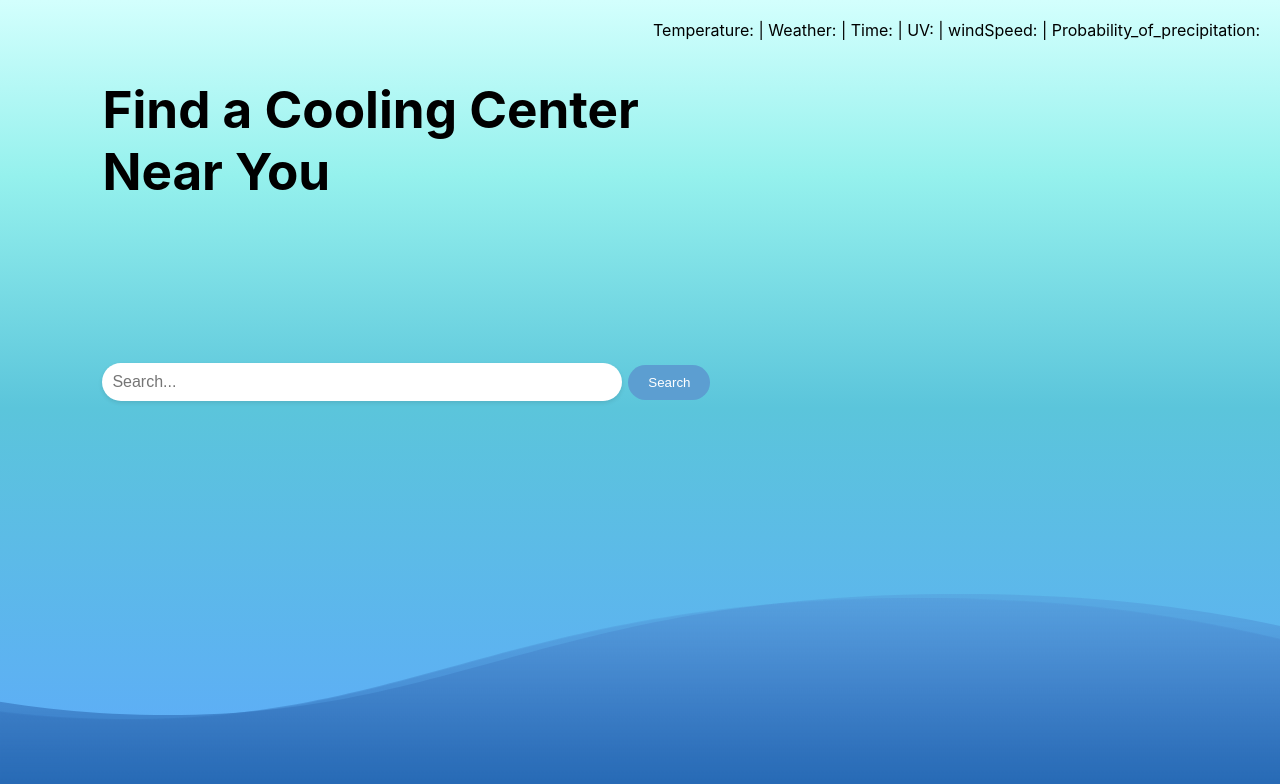
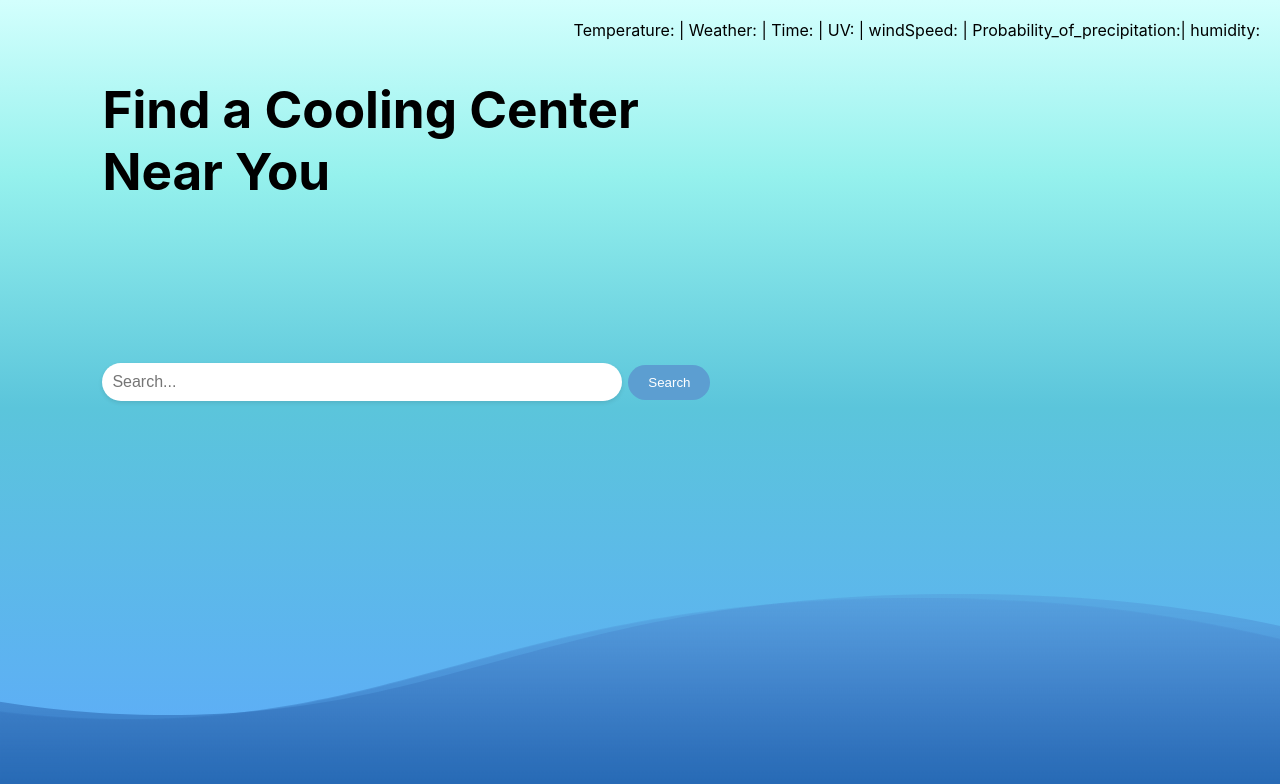
Before and after one commit to JeremyCanDoIt/cooling-center, a React (Create React App) app: page / in a window 1280 px wide. Shown: the top 784 px of the page. Built offline with nearby package versions, Linux system fonts and the light colour scheme; no server answers.

Commit message:
humidity

```diff
--- a/src/HomePage.js
+++ b/src/HomePage.js
@@ -52,13 +52,13 @@ const weatherCodeMap = {
 function HomePage() {
   const navigate = useNavigate();
   const [searchTerm, setSearchTerm] = useState('');
-  const [weather, setWeather] = useState({ temp: '', condition: '', time: '' , uv:'', windSpeed:'', Probability_of_precipitation:''});
+  const [weather, setWeather] = useState({ temp: '', condition: '', time: '' , uv:'', windSpeed:'', Probability_of_precipitation:'', humidity:''});
 
   useEffect(() => {
     const fetchWeather = async () => {
       try {
         const response = await fetch(
-          'https://api.tomorrow.io/v4/weather/realtime?location=LA&apikey=KhFP3byInIHIGi5oeDWUywBFECUoDFRR'
+          'https://api.tomorrow.io/v4/weather/realtime?location=Irvine&apikey=KhFP3byInIHIGi5oeDWUywBFECUoDFRR'
         );
         const data = await response.json();
 
@@ -76,7 +76,8 @@ function HomePage() {
             time: new Date(data.data.time).toLocaleTimeString(),
             uv: uvcodemap[currentData.uvIndex],
             windSpeed:`${currentData.windSpeed} m/s`,
-            Probability_of_precipitation:`${currentData.precipitationProbability} %`
+            Probability_of_precipitation:`${currentData.precipitationProbability} %`,
+            humidity:`${currentData.humidity} %`
           });
         }
       } catch (error) {
@@ -114,7 +115,7 @@ function HomePage() {
       </div>
       <WaveRibbon />
       <div className="weatherInfo">
-        Temperature: {weather.temp} | Weather: {weather.condition} | Time: {weather.time} | UV:{weather.uv} | windSpeed:{weather.windSpeed} | Probability_of_precipitation:{weather.Probability_of_precipitation}
+        Temperature: {weather.temp} | Weather: {weather.condition} | Time: {weather.time} | UV:{weather.uv} | windSpeed:{weather.windSpeed} | Probability_of_precipitation:{weather.Probability_of_precipitation}| humidity:{weather.humidity}
       </div>
     </div>
   );
```
